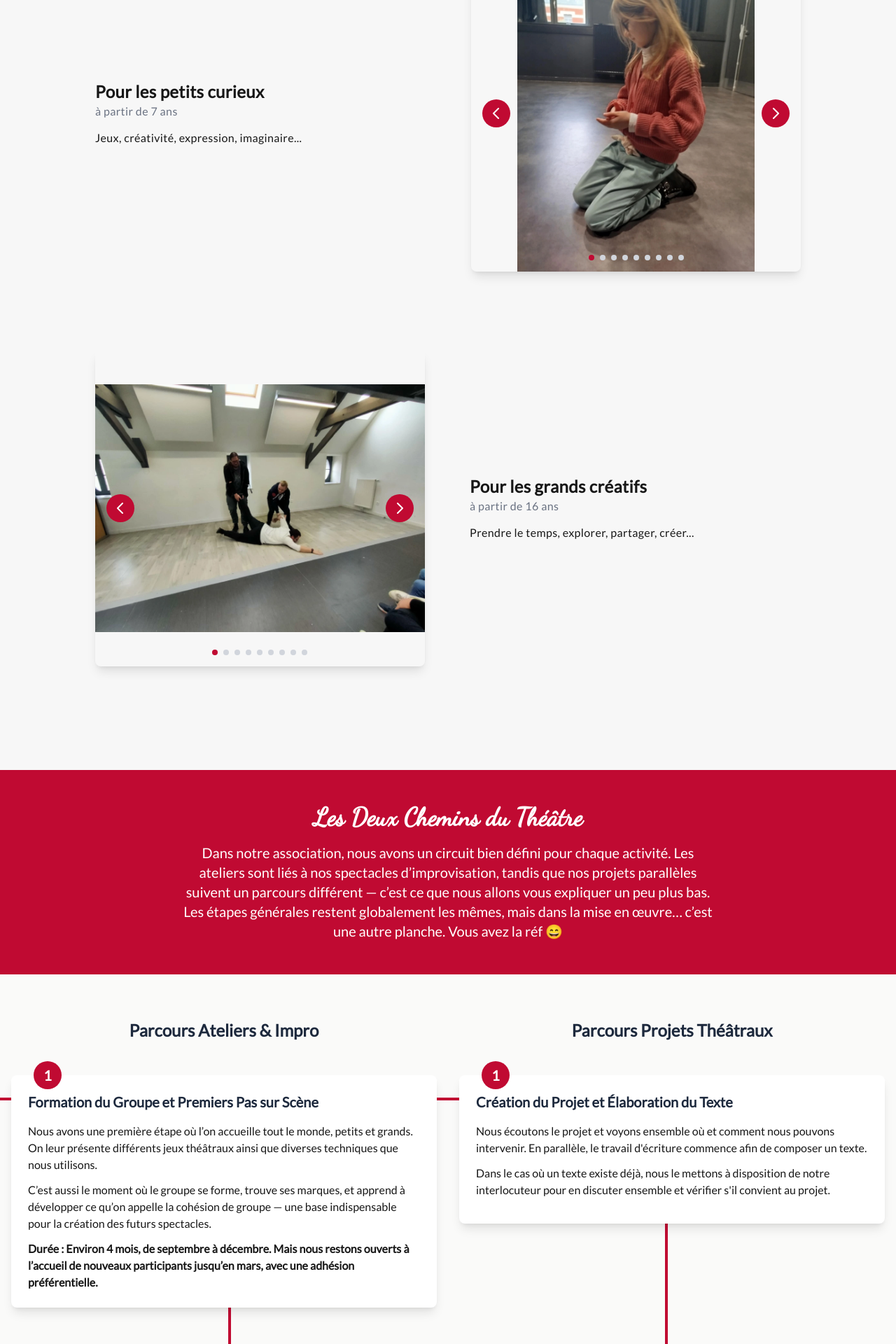
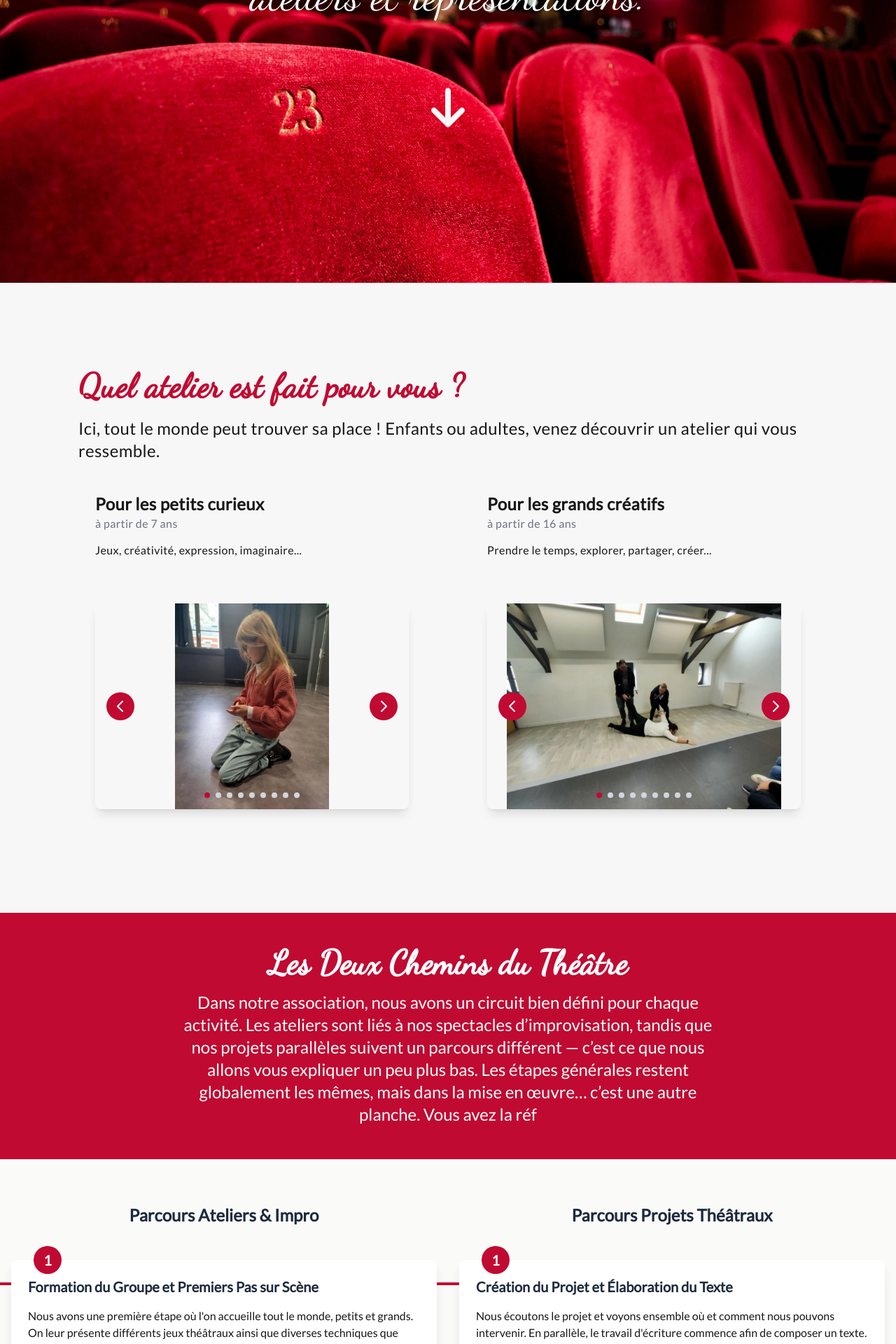
Before and after one commit to Tonyac-create/my-project-lesphenatres, a Next.js app: page /projets in a window 1280 px wide. Shown: the part 340-2260 px from the top of the page at 70% size. Built offline with nearby package versions, Linux system fonts and the light colour scheme.

Commit message:
update responsive page projets & delete 2 sections

```diff
--- a/app/components/Projets/Atelier.tsx
+++ b/app/components/Projets/Atelier.tsx
@@ -7,10 +7,9 @@ interface AtelierProps {
     age: string;
     description: string;
     photos: string[];
-    className?: string;
 }
 
-export default function Atelier({ title, age, description, photos, className }: AtelierProps) {
+export default function Atelier({ title, age, description, photos }: AtelierProps) {
     const [currentPhotoIndex, setCurrentPhotoIndex] = useState(0);
 
     const nextPhoto = () => {
@@ -22,13 +21,13 @@ export default function Atelier({ title, age, description, photos, className }:
     };
 
     return (
-        <article className={`flex flex-col items-center ${className} gap-16 p-6 rounded-2xl h-[500px] relative overflow-hidden`}>
-            <div className="w-1/2 pr-8">
+        <article className={`flex flex-col gap-16 gap-16 p-6 rounded-2xl lg:w-[500px] h-[500px] relative overflow-hidden`}>
+            <div className="pr-8">
                 <h3 className="text-2xl font-bold">{title}</h3>
                 <p className="text-gray-500 mb-3.5">{age}</p>
                 <p>{description}</p>
             </div>
-            <div className="relative w-1/2 h-full">
+            <div className="relative lg:w-full h-full">
                 <div className="relative h-full w-full">
                     {photos && photos.length > 0 && (
                         <Image
--- /dev/null
+++ b/app/components/Projets/HeroSectionProjets.tsx
@@ -0,0 +1,18 @@
+'use client'
+
+import Image from "next/image";
+
+export default function HeroSectionProjets() {
+    return (
+        <section className={`flex flex-col items-center pt-[8.125rem] mt-[5.875rem] text-white px-5 tracking-wide h-[650px] bg-[url(/fauteuil_theatre.webp)] bg-cover bg-center bg-fixed bg-no-repeat`}>
+            <h2 className="md:w-3/4 font-dancing text-[2.25rem] md:text-6xl text-center mt-5">{`Plongez dans l’univers du théâtre entre ateliers et représentations.`}</h2>
+            <Image
+                src="/icons/arrow-down-solid.svg"
+                width={60}
+                height={60}
+                alt=""
+                className="w-8 h-8 md:w-14 md:h-14 xl:w-16 xl:h-16 animate-bounce mt-28"
+            />
+        </section>
+    );
+}
--- a/app/components/Projets/SectionAtelier.tsx
+++ b/app/components/Projets/SectionAtelier.tsx
@@ -1,13 +1,12 @@
 import { atelier } from "@/app/utils/atelier";
-// import CardAtelier from "./CardAtelier";
 import Atelier from "./Atelier";
 
 export default function SectionAtelier() {
     return (
         <section className="my-20 p-8 md:px-28 md:py-11 tracking-wide">
-            <h2 className="font-dancing text-red text-3xl md:text-5xl mb-8 font-semibold">Quel atelier est fait pour vous ?</h2>
-            <p className="text-lg md:text-xl mb-5">Ici, tout le monde peut trouver sa place ! Enfants ou adultes, venez découvrir un atelier qui vous ressemble.</p>
-            <div className="flex flex-col justify-center gap-16">
+            <h2 className="font-dancing text-red text-3xl sm:text-4xl xl:text-5xl mb-5 font-semibold">Quel atelier est fait pour vous ?</h2>
+            <p className="text-lg md:text-xl xl:text-2xl mb-5">Ici, tout le monde peut trouver sa place ! Enfants ou adultes, venez découvrir un atelier qui vous ressemble.</p>
+            <div className="flex flex-col lg:flex-row justify-center gap-16">
                 {atelier.map((atelier) => (
                     <Atelier
                         key={atelier.id}
@@ -15,7 +14,6 @@ export default function SectionAtelier() {
                         description={atelier.description}
                         age={atelier.age}
                         photos={atelier.photos}
-                        className={atelier.className}
                     />
                 ))}
             </div>
--- a/app/components/TheatreParcours.tsx
+++ b/app/components/Projets/TheatreParcours.tsx
@@ -6,7 +6,6 @@ export default function TheatreParcours() {
     const stepsRef = useRef([]);
 
     useEffect(() => {
-        // Simple intersection observer for animations
         const observer = new IntersectionObserver(
             (entries) => {
                 entries.forEach((entry) => {
@@ -19,7 +18,6 @@ export default function TheatreParcours() {
             { threshold: 0.1 }
         );
 
-        // Observe all steps
         const elements = document.querySelectorAll('.step-card');
         elements.forEach((el) => observer.observe(el));
 
@@ -27,23 +25,23 @@ export default function TheatreParcours() {
     }, []);
 
     return (
-        <div className="bg-stone-50 min-h-screen">
-            <header className="bg-red text-white py-12 px-4 text-center">
-                <h1 className="text-4xl font-bold mb-4 font-dancing">Les Deux Chemins du Théâtre</h1>
-                <p className="text-xl max-w-3xl mx-auto">
+        <section className="bg-stone-50 min-h-screen">
+            <div className="bg-red text-white py-12 px-4 text-center">
+                <h2 className="text-3xl sm:text-4xl xl:text-5xl font-bold mb-4 font-dancing">Les Deux Chemins du Théâtre</h2>
+                <p className="text-lg md:text-xl xl:text-2xl max-w-3xl mx-auto">
                     Dans notre association, nous avons un circuit bien défini pour chaque activité. Les ateliers sont liés à nos spectacles d’improvisation, tandis que nos projets parallèles suivent un parcours différent — c’est ce que nous allons vous expliquer un peu plus bas.
-                    Les étapes générales restent globalement les mêmes, mais dans la mise en œuvre… c’est une autre planche. Vous avez la réf 😄
+                    Les étapes générales restent globalement les mêmes, mais dans la mise en œuvre… c’est une autre planche. Vous avez la réf
                 </p>
-            </header>
+            </div>
 
             <div className="container mx-auto px-4 py-16">
                 {/* Titles for both paths */}
                 <div className="grid grid-cols-1 md:grid-cols-2 gap-8 mb-12">
                     <div className="text-center">
-                        <h2 className="text-2xl font-bold text-slate-800">Parcours Ateliers & Impro</h2>
+                        <h3 className="text-2xl font-bold text-slate-800">Parcours Ateliers & Impro</h3>
                     </div>
                     <div className="text-center">
-                        <h2 className="text-2xl font-bold text-slate-800">Parcours Projets Théâtraux</h2>
+                        <h3 className="text-2xl font-bold text-slate-800">Parcours Projets Théâtraux</h3>
                     </div>
                 </div>
 
@@ -56,31 +54,19 @@ export default function TheatreParcours() {
                     {/* Steps */}
                     <div className="grid grid-cols-1 md:grid-cols-2 gap-8 relative">
                         {/* Left Path - Step 1 */}
-                        <div className="relative step-card opacity-0 translate-y-8 transition-all duration-700 ease-out">
+                        <div className="order-1 md:order-1 relative step-card opacity-0 translate-y-8 transition-all duration-700 ease-out">
                             <div className="bg-white rounded-lg shadow-lg p-6 relative z-10">
                                 <div className="absolute -top-5 left-8 w-10 h-10 bg-red text-white rounded-full flex items-center justify-center font-bold text-xl">1</div>
                                 <div className="hidden md:block absolute left-0 top-8 w-8 h-1 bg-red -translate-x-8"></div>
                                 <h3 className="text-xl font-bold mb-4 text-slate-800">Formation du Groupe et Premiers Pas sur Scène</h3>
-                                <p className="mb-3">Nous avons une première étape où l’on accueille tout le monde, petits et grands. On leur présente différents jeux théâtraux ainsi que diverses techniques que nous utilisons.</p>
-                                <p className="mb-3">C’est aussi le moment où le groupe se forme, trouve ses marques, et apprend à développer ce qu’on appelle la cohésion de groupe — une base indispensable pour la création des futurs spectacles.</p>
-                                <p className="font-semibold">Durée : Environ 4 mois, de septembre à décembre. Mais nous restons ouverts à l’accueil de nouveaux participants jusqu’en mars, avec une adhésion préférentielle.
-                                </p>
-                            </div>
-                        </div>
-
-                        {/* Right Path - Step 1 */}
-                        <div className="relative step-card opacity-0 translate-y-8 transition-all duration-700 ease-out delay-100">
-                            <div className="bg-white rounded-lg shadow-lg p-6 relative z-10">
-                                <div className="absolute -top-5 left-8 w-10 h-10 bg-red text-white rounded-full flex items-center justify-center font-bold text-xl">1</div>
-                                <div className="hidden md:block absolute left-0 top-8 w-8 h-1 bg-red -translate-x-8"></div>
-                                <h3 className="text-xl font-bold mb-4 text-slate-800">Création du Projet et Élaboration du Texte</h3>
-                                <p className="mb-3">Nous écoutons le projet et voyons ensemble où et comment nous pouvons intervenir. En parallèle, le travail d'écriture commence afin de composer un texte.</p>
-                                <p className="mb-3">Dans le cas où un texte existe déjà, nous le mettons à disposition de notre interlocuteur pour en discuter ensemble et vérifier s'il convient au projet.</p>
+                                <p className="mb-3">Nous avons une première étape où l'on accueille tout le monde, petits et grands. On leur présente différents jeux théâtraux ainsi que diverses techniques que nous utilisons.</p>
+                                <p className="mb-3">C'est aussi le moment où le groupe se forme, trouve ses marques, et apprend à développer ce qu'on appelle la cohésion de groupe — une base indispensable pour la création des futurs spectacles.</p>
+                                <p className="font-semibold">Durée : Environ 4 mois, de septembre à décembre. Mais nous restons ouverts à l'accueil de nouveaux participants jusqu'en mars, avec une adhésion préférentielle.</p>
                             </div>
                         </div>
 
                         {/* Left Path - Step 2 */}
-                        <div className="relative step-card opacity-0 translate-y-8 transition-all duration-700 ease-out delay-200 mt-16">
+                        <div className="order-2 md:order-3 relative step-card opacity-0 translate-y-8 transition-all duration-700 ease-out delay-200 mt-8 md:mt-16">
                             <div className="bg-white rounded-lg shadow-lg p-6 relative z-10">
                                 <div className="absolute -top-5 left-8 w-10 h-10 bg-red text-white rounded-full flex items-center justify-center font-bold text-xl">2</div>
                                 <div className="hidden md:block absolute left-0 top-8 w-8 h-1 bg-red -translate-x-8"></div>
@@ -91,8 +77,35 @@ export default function TheatreParcours() {
                             </div>
                         </div>
 
+                        {/* Left Path - Step 3 */}
+                        <div className="order-3 md:order-5 relative step-card opacity-0 translate-y-8 transition-all duration-700 ease-out delay-400 mt-8 md:mt-16">
+                            <div className="bg-white rounded-lg shadow-lg p-6 relative z-10">
+                                <div className="absolute -top-5 left-8 w-10 h-10 bg-red text-white rounded-full flex items-center justify-center font-bold text-xl">3</div>
+                                <div className="hidden md:block absolute left-0 top-8 w-8 h-1 bg-red -translate-x-8"></div>
+                                <h3 className="text-xl font-bold mb-4 text-slate-800">Répétitions Finales et Préparation à la Restitution</h3>
+                                <p className="mb-3">Dernière ligne droite, c'est parti : faites chauffer vos voix et concentrez-vous à fond !
+                                    Les trois derniers mois, environ, sont consacrés à la restitution des ateliers : un moment où l'on peut inviter sa famille,
+                                    ses amis, et parfois même des partenaires ou des personnes intéressées pour accueillir nos spectacles dans leur structure.</p>
+                                <p className="mb-3">Dans le cadre des restitutions pour enfants, nous préférons limiter le public à la famille et,
+                                    éventuellement, aux amis (en accord avec les parents), afin de ne pas trop stresser nos jeunes comédiens.
+                                    Parce que monter sur scène, ça peut faire peur… alors imaginez-vous à leur place !</p>
+                                <p className="font-semibold">Calendrier : Restitution du groupe enfants fin mai, adultes début juin.</p>
+                            </div>
+                        </div>
+
+                        {/* Right Path - Step 1 */}
+                        <div className="order-4 md:order-2 relative step-card opacity-0 translate-y-8 transition-all duration-700 ease-out delay-100">
+                            <div className="bg-white rounded-lg shadow-lg p-6 relative z-10">
+                                <div className="absolute -top-5 left-8 w-10 h-10 bg-red text-white rounded-full flex items-center justify-center font-bold text-xl">1</div>
+                                <div className="hidden md:block absolute left-0 top-8 w-8 h-1 bg-red -translate-x-8"></div>
+                                <h3 className="text-xl font-bold mb-4 text-slate-800">Création du Projet et Élaboration du Texte</h3>
+                                <p className="mb-3">Nous écoutons le projet et voyons ensemble où et comment nous pouvons intervenir. En parallèle, le travail d'écriture commence afin de composer un texte.</p>
+                                <p className="mb-3">Dans le cas où un texte existe déjà, nous le mettons à disposition de notre interlocuteur pour en discuter ensemble et vérifier s'il convient au projet.</p>
+                            </div>
+                        </div>
+
                         {/* Right Path - Step 2 */}
-                        <div className="relative step-card opacity-0 translate-y-8 transition-all duration-700 ease-out delay-300 mt-16">
+                        <div className="order-5 md:order-4 relative step-card opacity-0 translate-y-8 transition-all duration-700 ease-out delay-300 mt-8 md:mt-16">
                             <div className="bg-white rounded-lg shadow-lg p-6 relative z-10">
                                 <div className="absolute -top-5 left-8 w-10 h-10 bg-red text-white rounded-full flex items-center justify-center font-bold text-xl">2</div>
                                 <div className="hidden md:block absolute left-0 top-8 w-8 h-1 bg-red -translate-x-8"></div>
@@ -103,28 +116,8 @@ export default function TheatreParcours() {
                             </div>
                         </div>
 
-                        {/* Left Path - Step 3 */}
-                        <div className="relative step-card opacity-0 translate-y-8 transition-all duration-700 ease-out delay-400 mt-16">
-                            <div className="bg-white rounded-lg shadow-lg p-6 relative z-10">
-                                <div className="absolute -top-5 left-8 w-10 h-10 bg-red text-white rounded-full flex items-center justify-center font-bold text-xl">3</div>
-                                <div className="hidden md:block absolute left-0 top-8 w-8 h-1 bg-red -translate-x-8"></div>
-                                <h3 className="text-xl font-bold mb-4 text-slate-800">Répétitions Finales et Préparation à la Restitution</h3>
-                                <p className="mb-3">Dernière ligne droite, c’est parti : faites chauffer vos voix et concentrez-vous à fond !
-                                    Les trois derniers mois, environ, sont consacrés à la restitution des ateliers : un moment où l’on peut inviter sa famille,
-                                    ses amis, et parfois même des partenaires ou des personnes intéressées pour accueillir nos spectacles dans leur structure.</p>
-                                <p className="mb-3">Dans le cadre des restitutions pour enfants, nous préférons limiter le public à la famille et,
-                                    éventuellement, aux amis (en accord avec les parents), afin de ne pas trop stresser nos jeunes comédiens.
-                                    Parce que monter sur scène, ça peut faire peur… alors imaginez-vous à leur place !</p>
-                                <p className="mb-3">Nous construisons la restitution avec les personnes volontaires : l’une des clés de la réussite de ce spectacle,
-                                    c’est l’implication de chacun. On travaille les derniers détails, on approfondit les éléments demandés par les participants
-                                    — se sont vraiment nos adhérents qui créent leur spectacle de A à Z, notamment pour le groupe des adultes.</p>
-                                <p className="mb-3">Pour les enfants, nous proposons une trame plus large, afin d’éviter que cela parte dans tous les sens, tout en gardant notre cadre ludique et structuré.</p>
-                                <p className="font-semibold">Calendrier : Restitution du groupe enfants fin mai, adultes début juin.</p>
-                            </div>
-                        </div>
-
                         {/* Right Path - Step 3 */}
-                        <div className="relative step-card opacity-0 translate-y-8 transition-all duration-700 ease-out delay-500 mt-16">
+                        <div className="order-6 md:order-6 relative step-card opacity-0 translate-y-8 transition-all duration-700 ease-out delay-500 mt-8 md:mt-16">
                             <div className="bg-white rounded-lg shadow-lg p-6 relative z-10">
                                 <div className="absolute -top-5 left-8 w-10 h-10 bg-red text-white rounded-full flex items-center justify-center font-bold text-xl">3</div>
                                 <div className="hidden md:block absolute left-0 top-8 w-8 h-1 bg-red -translate-x-8"></div>
@@ -132,8 +125,7 @@ export default function TheatreParcours() {
                                 <p className="mb-3">Une fois que le texte est relativement bien intégré et que la lecture devient fluide, on commence la mise en scène.</p>
                                 <p className="mb-3">Le but est de continuer à lire son texte au début, pour progressivement s'en détacher, tout en y ajoutant petit à petit les éléments essentiels : déplacements, intonations, intentions, etc.</p>
                                 <p className="mb-3">Le spectacle prend alors plus de forme, et tout commence à se mettre en place peu à peu.
-                                    Il n’y a pas vraiment de durée précise pour cette étape : tout dépend de la capacité des comédiens à apprendre leur texte et de leur assiduité.
-                                    Nous essayons de répéter une fois par semaine, le samedi après les ateliers.</p>
+                                    Il n'y a pas vraiment de durée précise pour cette étape : tout dépend de la capacité des comédiens à apprendre leur texte et de leur assiduité.</p>
                                 <p className="font-semibold">Organisation : Répétitions hebdomadaires le samedi après les ateliers.</p>
                             </div>
                         </div>
@@ -160,6 +152,6 @@ export default function TheatreParcours() {
                     </div>
                 </div>
             </div>
-        </div>
+        </section>
     );
 }
--- a/app/projets/page.tsx
+++ b/app/projets/page.tsx
@@ -1,10 +1,12 @@
+import HeroSectionProjets from "../components/Projets/HeroSectionProjets";
 import SectionAtelier from "../components/Projets/SectionAtelier";
 import SectionProjets from "../components/Projets/SectionProjets";
-import TheatreParcours from "../components/TheatreParcours";
+import TheatreParcours from "../components/Projets/TheatreParcours";
 
 export default function Projets() {
     return (
         <main>
+            <HeroSectionProjets />
             <SectionAtelier />
             <TheatreParcours />
             <SectionProjets />
--- a/app/utils/atelier.tsx
+++ b/app/utils/atelier.tsx
@@ -4,7 +4,6 @@ export const atelier = [
         name: "Pour les petits curieux",
         age: "à partir de 7 ans",
         description: "Jeux, créativité, expression, imaginaire...",
-        className: "lg:flex-row",
         photos: [
             '/ateliers/enfant/enfant_1.webp',
             '/ateliers/enfant/enfant_2.webp',
@@ -22,7 +21,6 @@ export const atelier = [
         name: "Pour les grands créatifs",
         age: "à partir de 16 ans",
         description: "Prendre le temps, explorer, partager, créer...",
-        className: "lg:flex-row-reverse",
         photos: [
             '/ateliers/adulte/adulte_1.webp',
             '/ateliers/adulte/adulte_2.webp',
```
Also changed, not shown: app/components/Projets/CardAtelier.tsx (deleted, +0 -40 lines), public/fauteuil_theatre.webp (added).
